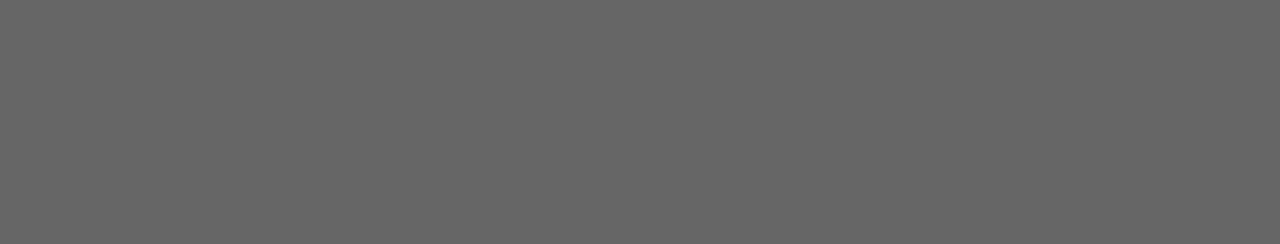
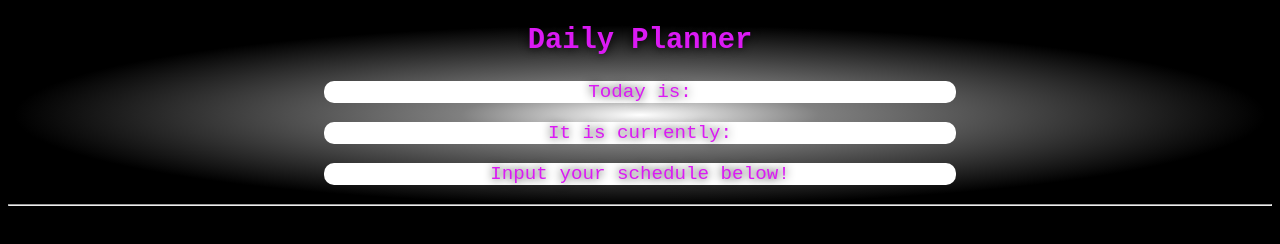
Before and after one commit to Jaycossey/planner-application, a plain HTML site: page index.html in a window 1280 px wide. Drawn offline with Linux system fonts and the light colour scheme.

Commit message:
added header section and elements, styled elements

```diff
--- a/assets/css/styles.css
+++ b/assets/css/styles.css
@@ -1,7 +1,33 @@
 :root {
-
+    --font-mono: monospace;
+    --black: #000;
+    --text-color: #DB1AF4;
+    --radial-1: radial-gradient(ellipse at center, #fff, gray 20%, transparent 70%);
 }
 
 body {
-    background-color: #666;
+    background-color: var(--black);
+    box-sizing: border-box;
 }
+
+#welcome-text {
+    background-image: var(--radial-1);
+    font-size: 1.2rem;
+    font-family: var(--font-mono);
+    text-align: center;
+    color: var(--text-color);
+    text-shadow: 0 0 10px black;
+}
+
+#welcome-text > p {
+    background-color: white;
+    width: 50%;
+    margin-left: auto;
+    margin-right: auto;
+    border-radius: 10px;
+}
+
+.date,
+.current-time {
+    background-color: white;
+}
--- a/index.html
+++ b/index.html
@@ -8,6 +8,15 @@
     <link rel="stylesheet" type="text/css" href="./assets/css/styles.css">
 </head>
 <body>
+    <section id="welcome-text">
+        <h1>Daily Planner</h1>
+        <p>Today is: <span class="date"></span></p>
+        <p>It is currently: <span class="current-time"></span></p>
+        <p>Input your schedule below!</p>
+        <hr>
+    </section>
+
+    <!-- Day Planning parent div -->
     <div id="root"></div>
 
 
```
